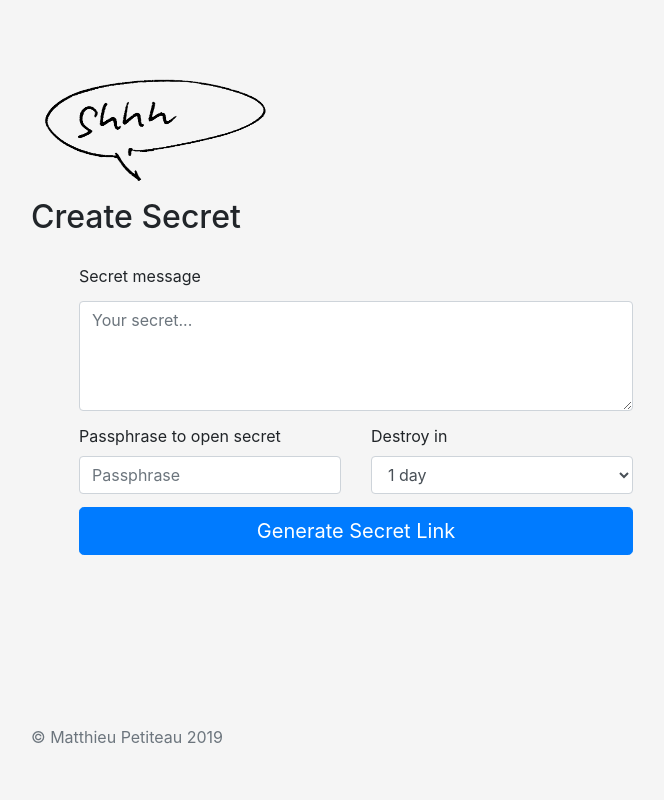
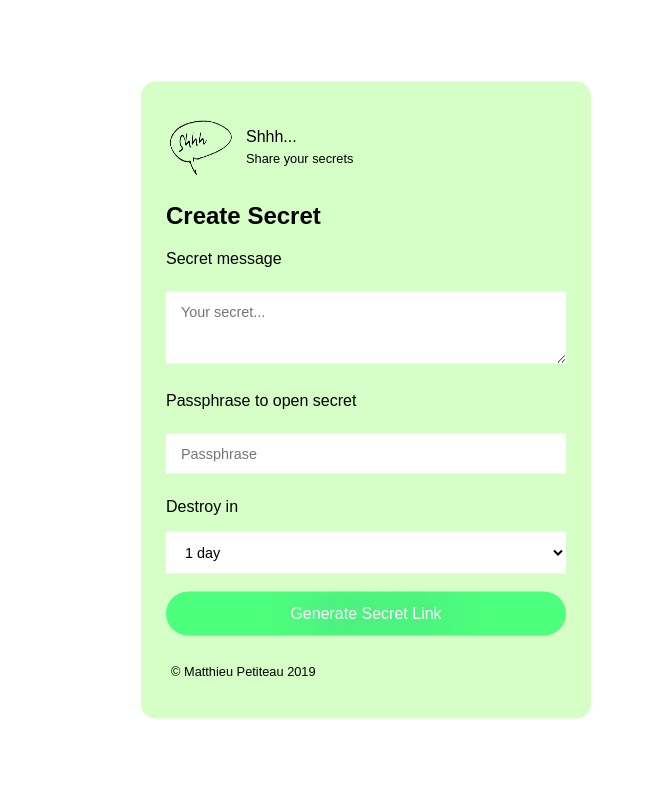
Before and after one commit to smallwat3r/shhh, a Flask app: page /c in a window 1280 px wide. Shown: the whole page, without its empty margins (284-948 px from the left). Run offline with Flask 2, Linux system fonts and the light colour scheme; parts of the project's set-up code (start-up, migrations or seed data) failed here and were passed over; some libraries are stand-ins or nearby versions; some web fonts are replaced.

Commit message:
Dev/css (#17)
* Remove Bootstrap add new custom theme

```diff
--- a/shhh/static/css/custom.css
+++ /dev/null
@@ -1,72 +0,0 @@
-/**
- * File  : custom.css
- * Author: Matthieu Petiteau <mpetiteau.pro@gmail.com>
- * Date  : 17.09.2019
- */
-
-html {
-  position: relative;
-  min-height: 100%;
-}
-
-body {
-  margin-bottom: 60px; /* Margin bottom by footer height */
-  background-color: #f5f5f5;
-}
-
-.footer {
-  position: absolute;
-  bottom: 0;
-  width: 100%;
-  height: 60px;
-  line-height: 60px;
-  background-color: #f5f5f5;
-
-}
-
-.container {
-  display: grid;
-  grid-template-rows:repeat(auto-fill,auto);
-  grid-gap: 5px;
-  width: auto;
-  max-width: 680px;
-  padding: 15px 15px;
-}
-
-.tooltip {
-  position: relative;
-  display: inline-block;
-}
-
-.tooltip .tooltiptext {
-  visibility: hidden;
-  width: 140px;
-  background-color: #555;
-  color: #fff;
-  text-align: center;
-  border-radius: 6px;
-  padding: 5px;
-  position: absolute;
-  z-index: 1;
-  bottom: 150%;
-  left: 50%;
-  margin-left: -75px;
-  opacity: 0;
-  transition: opacity 0.3s;
-}
-
-.tooltip .tooltiptext::after {
-  content: "";
-  position: absolute;
-  top: 100%;
-  left: 50%;
-  margin-left: -5px;
-  border-width: 5px;
-  border-style: solid;
-  border-color: #555 transparent transparent transparent;
-}
-
-.tooltip:hover .tooltiptext {
-  visibility: visible;
-  opacity: 1;
-}
--- /dev/null
+++ b/shhh/static/css/main.css
@@ -0,0 +1,207 @@
+/**
+ * File  : main.css
+ * Author: Matthieu Petiteau <mpetiteau.pro@gmail.com>
+ * Date  : 29.12.2019
+ */
+
+
+body {
+    font-family: 'Chivo', sans-serif;
+}
+
+input, textarea {
+    background-color: #fff;
+    border: none;
+    padding: 12px 15px;
+    margin: 8px 0;
+    width: 370px;
+    font-size: 0.9em;
+    font-family: 'Chivo', sans-serif;
+}
+input:disabled {
+    background-color: #F2F2F2;
+    color: #B5B5B5;
+}
+
+select {
+    background-color: #fff;
+    padding: 12px 15px;
+    border: none;
+    -webkit-appearance: input;
+    appearance: input;
+    width: 400px;
+    font-size: 0.9em;
+    font-family: 'Chivo', sans-serif;
+}
+
+textarea {
+    resize: vertical;
+}
+
+.btn {
+    font-size: 1em;
+    width: 100%;
+    background-color: #4cff7c;
+    border-radius: 42px;
+    border: none;
+    display: inline-block;
+    cursor: pointer;
+    color: #ffffff;
+    padding: 13px 24px;
+    text-decoration: none;
+    text-shadow: 11px 0px 50px #a72dbd;
+}
+.btn:hover {
+    background-color: #8FFF66;
+}
+.btn:disabled {
+    background-color: #F2F2F2;
+    cursor: auto;
+    color: #B5B5B5;
+}
+
+.p-top {
+    padding-top: 10px;
+}
+.p-bot {
+    padding-bottom: 10px;
+}
+
+.alert-success {
+    background-color: #99ff33;
+    border-radius: 15px;
+    padding: 10px;
+}
+
+.alert-error {
+    background-color: #FF4D4D;
+    color: #fff;
+    border-radius: 15px;
+    padding: 10px;
+}
+
+.alert-expired {
+    background-color: #FFBF00;
+    border-radius: 15px;
+    padding: 10px;
+}
+
+.link {
+    text-align: center;
+    font-size: 0.9em;
+}
+
+.card {
+    position: absolute;
+    top: 50%;
+    left: 50%;
+    -ms-transform: translateX(-50%) translateY(-50%);
+    -webkit-transform: translate(-50%,-50%);
+    transform: translate(-50%,-50%);
+    width: 450px;
+    margin-right: 10px;
+    margin-left: 10px;
+    border-radius: 15px;
+    background-color: #D6FFC7;
+}
+
+.card__content {
+    padding: 30px 25px 20px 25px;
+    background-position: center;
+    background-repeat: no-repeat;
+    background-size: 240%;
+}
+
+.card__content-header {
+    display: flex;
+    justify-content: space-between;
+    align-items: center;
+    margin-bottom: 20px;
+}
+
+.card__content-profile {
+    display: flex;
+    justify-content: space-between;
+    align-items: center;
+}
+
+.card__content-profile-image-container {
+    width: 70px;
+    margin-right: 10px;
+}
+
+.card__content-profile-picture {
+    display: block;
+    position: relative;
+    padding-top: 100%;
+    border-radius: 50%;
+    overflow: hidden;
+}
+
+.card__content-profile-image {
+    position: absolute;
+    top: 0;
+    left: 0;
+    width: 100%;
+    height: 100%;
+}
+
+.card__content-profile-name {
+    display: block;
+    margin-bottom: 5px;
+    font-size: 1em;
+}
+
+.card__content-profile-job {
+    display: block;
+    font-size: 0.8em;
+}
+
+.card__content-title {
+    font-family: 'VT323', monospace;
+    margin-top: 0;
+    font-size: 2em;
+    font-weight: bold;
+    line-height: 1.3;
+}
+
+.card__content-body {
+    max-width: 100%;
+    margin-bottom: 0;
+    font-size: 1em;
+}
+
+.card__footer {
+    position: relative;
+    padding: 20px 0px;
+}
+
+.card__footer-body {
+    font-size: 0.8em;
+    margin-left: 5px;
+    margin-right: 5px;
+    margin-top: 0;
+    margin-bottom: 0;
+}
+
+/**
+ * FONTS
+ */
+/* latin-ext */
+@font-face {
+    font-family: 'Chivo';
+    font-style: normal;
+    font-weight: 400;
+    font-display: swap;
+    src: local('Chivo Regular'), local('Chivo-Regular'), url(https://fonts.gstatic.com/s/chivo/v11/va9I4kzIxd1KFrBmQeNVkqDOeTY.woff2) format('woff2');
+    unicode-range: U+0100-024F, U+0259, U+1E00-1EFF, U+2020, U+20A0-20AB, U+20AD-20CF, U+2113, U+2C60-2C7F, U+A720-A7FF;
+}
+/* latin */
+@font-face {
+    font-family: 'Chivo';
+    font-style: normal;
+    font-weight: 400;
+    font-display: swap;
+    src: local('Chivo Regular'), local('Chivo-Regular'), url(https://fonts.gstatic.com/s/chivo/v11/va9I4kzIxd1KFrBoQeNVkqDO.woff2) format('woff2');
+    unicode-range: U+0000-00FF, U+0131, U+0152-0153, U+02BB-02BC, U+02C6, U+02DA, U+02DC, U+2000-206F, U+2074, U+20AC, U+2122, U+2191, U+2193, U+2212, U+2215, U+FEFF, U+FFFD;
+}
--- a/shhh/templates/404.html
+++ b/shhh/templates/404.html
@@ -2,5 +2,5 @@
 
 {% block container %}
 <h2>Not Found...</h2>
-<a href="/c" class="mt-2 btn btn-primary btn-lg">Back home</a>
+<a href="/c">Back home</a>
 {% endblock %}
--- a/shhh/templates/base.html
+++ b/shhh/templates/base.html
@@ -3,30 +3,47 @@
 
 <head>
     <meta charset="utf-8">
-    <meta name="viewport" content="width=device-width, initial-scale=1, shrink-to-fit=no">
+    <meta name="viewport" content="width=device-width, initial-scale=1.0">
     <meta http-equiv="X-UA-Compatible" content="IE=edge">
     <meta http-equiv="Content-Language" content="en">
     <meta http-equiv="Content-Type" content="text/html; charset=utf-8" />
     <title>Shhh</title>
     <meta name="author" content="Smallwat3r">
-    <link rel="stylesheet"
-        href="https://stackpath.bootstrapcdn.com/bootstrap/4.3.1/css/bootstrap.min.css"
-        integrity="sha384-ggOyR0iXCbMQv3Xipma34MD+dH/1fQ784/j6cY/iJTQUOhcWr7x9JvoRxT2MZw1T"
-        crossorigin="anonymous">
-    <link href="{{ url_for('static', filename='css/custom.css') }}" rel="stylesheet">
+    <link href="{{ url_for('static', filename='css/main.css') }}" rel="stylesheet">
 </head>
 
 <body>
-    <main role="main" class="container">
-      <img class="mt-5" src="{{ url_for('static', filename='img/logo.png') }}">
-      {% block container %}{% endblock %}
-    </main>
+    <div id="main" class="card container">
+        <div class="card__content">
+            <div class="card__content-header">
+                <div class="card__content-profile">
+                  <div class="card__content-profile-image-container">
+                    <picture class="card__content-profile-picture">
+                        <img class="card__content-profile-image" src="{{ url_for('static', filename='img/logo.png') }}" alt="">
+                    </picture>
+                  </div>
+                  <div class="card__content-profile-details">
+                    <span class="card__content-profile-name">Shhh...</span>
+                    <span class="card__content-profile-job">Share your secrets</span>
+                  </div>
+                </div>
+            </div>
 
-    <footer class="mb-5 footer">
-        <div class="container">
-            <span class="text-muted">&copy; Matthieu Petiteau 2019</span>
+              <div class="card__content-body">
+                {% block container %}{% endblock %}
+              </div>
+
+
+            <div class="card__footer">
+              <p class="card__footer-body">
+                    <span class="text-muted">&copy; Matthieu Petiteau 2019</span>
+              </p>
+            </div>
+
+
         </div>
-    </footer>
+
+    </div>
 
 {% block js %}{% endblock %}
 </body>
--- a/shhh/templates/create.html
+++ b/shhh/templates/create.html
@@ -4,38 +4,33 @@
     <h2>Create Secret</h2>
     {% if not data %}
 
-        <form class="container" method="post">
-            <label for="inputSecret">Secret message</label>
+        <form method="post">
+            <p for="inputSecret">Secret message</p>
             <textarea class="form-control" name="inputSecret"
-                id="inputSecret" rows="4" cols="50" placeholder="Your secret..."
+                id="inputSecret" rows="3" placeholder="Your secret..."
                 autocomplete="off" required></textarea>
 
-            <div class="mt-2 row">
-                <div class="col">
-                    <label for="passPhrase">Passphrase to open secret</label>
-                    <input class="form-control" name="passPhrase"
-                        id="passPhrase" placeholder="Passphrase" autocomplete="off" required>
-                </div>
+            <p>Passphrase to open secret</p>
+            <input name="passPhrase" id="passPhrase" placeholder="Passphrase"
+                autocomplete="off" required>
 
-                <div class="col">
-                    <label for="expiresValue">Destroy in</label>
-                    <select class="form-control" id="expiresValue" name="expiresValue">
-                        <option value="1">1 day</option>
-                        <option value="2">2 days</option>
-                        <option value="3">3 days</option>
-                        <option value="7">1 week</option>
-                    </select>
-                </div>
+            <p>Destroy in</p>
+            <select id="expiresValue" name="expiresValue">
+                <option value="1">1 day</option>
+                <option value="2">2 days</option>
+                <option value="3">3 days</option>
+                <option value="7">1 week</option>
+            </select>
+
+            <div class="p-top">
+                <input type="submit" class="btn" value="Generate Secret Link">
             </div>
-
-            <input type="submit" class="mt-2 btn btn-primary btn-lg"
-                value="Generate Secret Link">
         </form>
 
     {% else %}
 
-        <div class="mt-2 alert alert-success" role="alert">
-            <h4 class="alert-heading">{{ data.l }}</h4>
+        <div class="alert-success">
+            <h4 class="link">{{ data.l }}</h4>
             <hr>
             <p>
                 Send this link along with the passphrase to your recipient.
```
Also changed, not shown: shhh/templates/read.html (+11 -7 lines), README.md.
